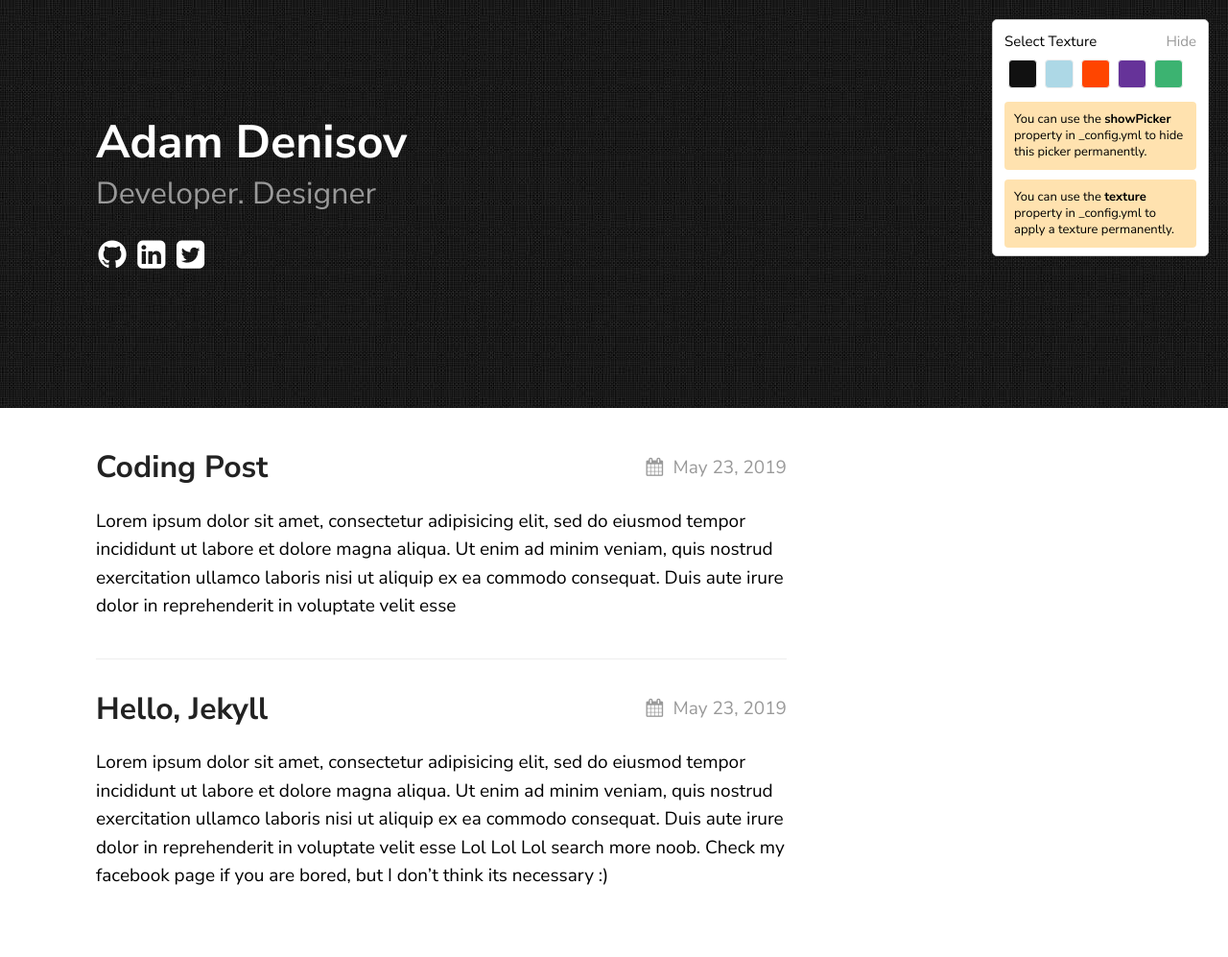
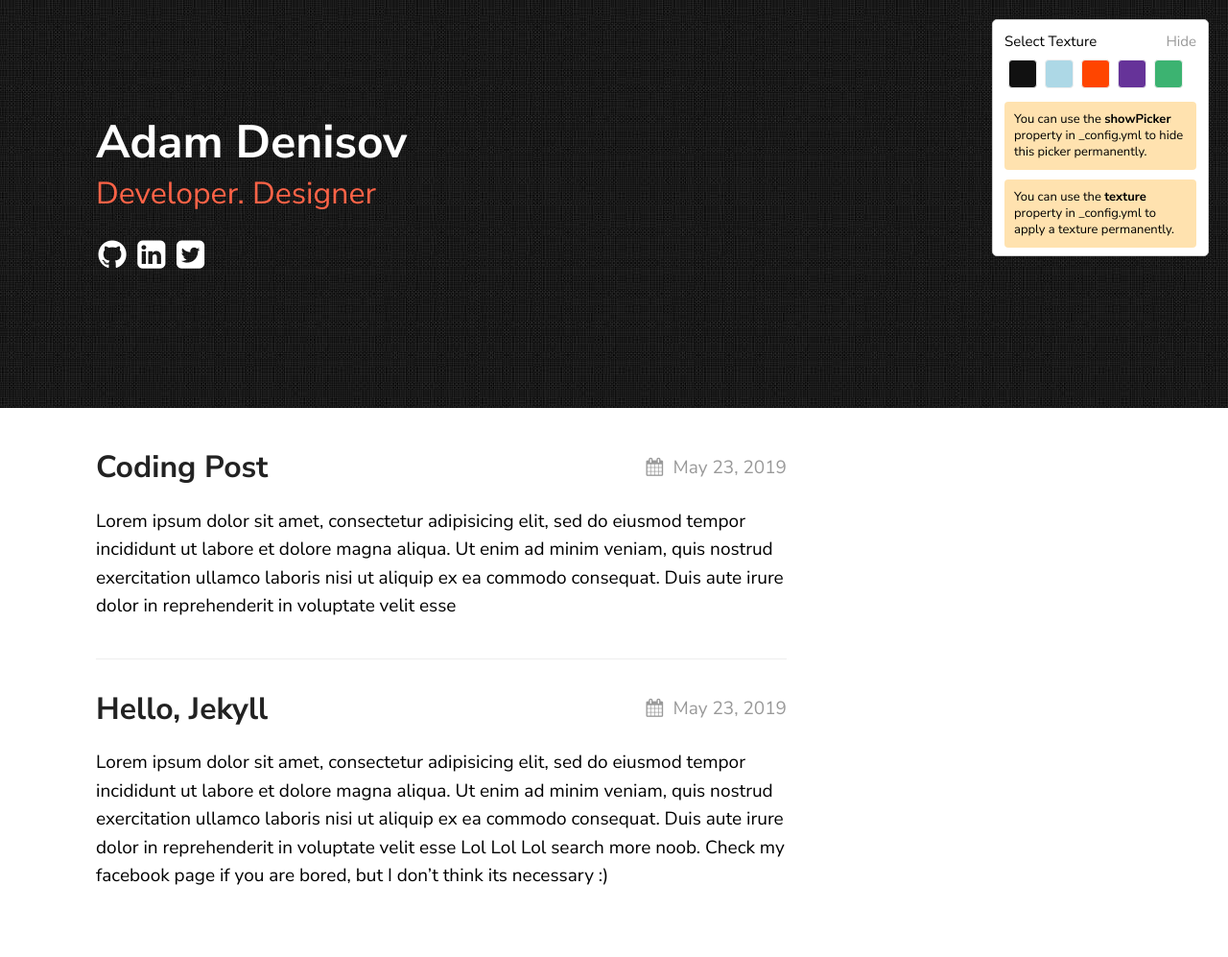
Before and after one commit to Aniket21mathur/Looking-For-Something-, a Jekyll site: the page built from index.md, in a window 1280 px wide. Shown: the whole page at 96% size. Built offline with Jekyll 4.4.1, drawn with Linux system fonts in a browser that asks for light colours.

Commit message:
Update style.css

```diff
--- a/assets/css/style.scss
+++ b/assets/css/style.scss
@@ -56,7 +56,7 @@
     background-image: url('{{ site.baseurl }}/assets/textures/black.jpg');
 
     h2 {
-        color: #999;
+        color: #ff6347;
     }
 }
 
```
